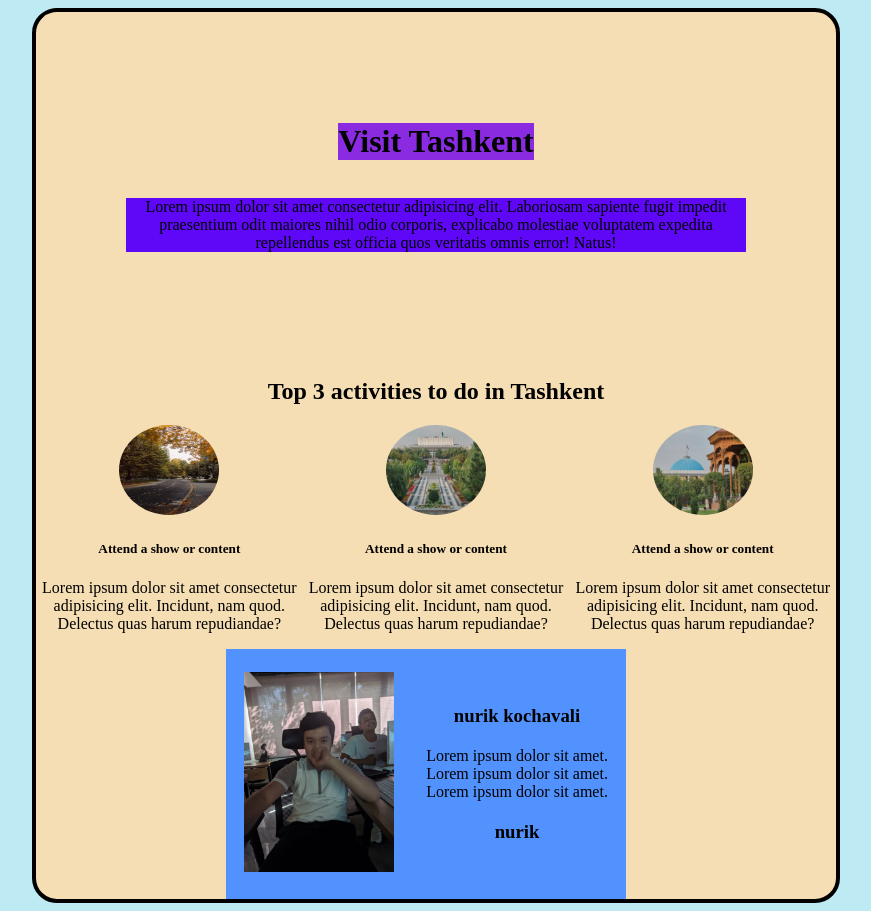
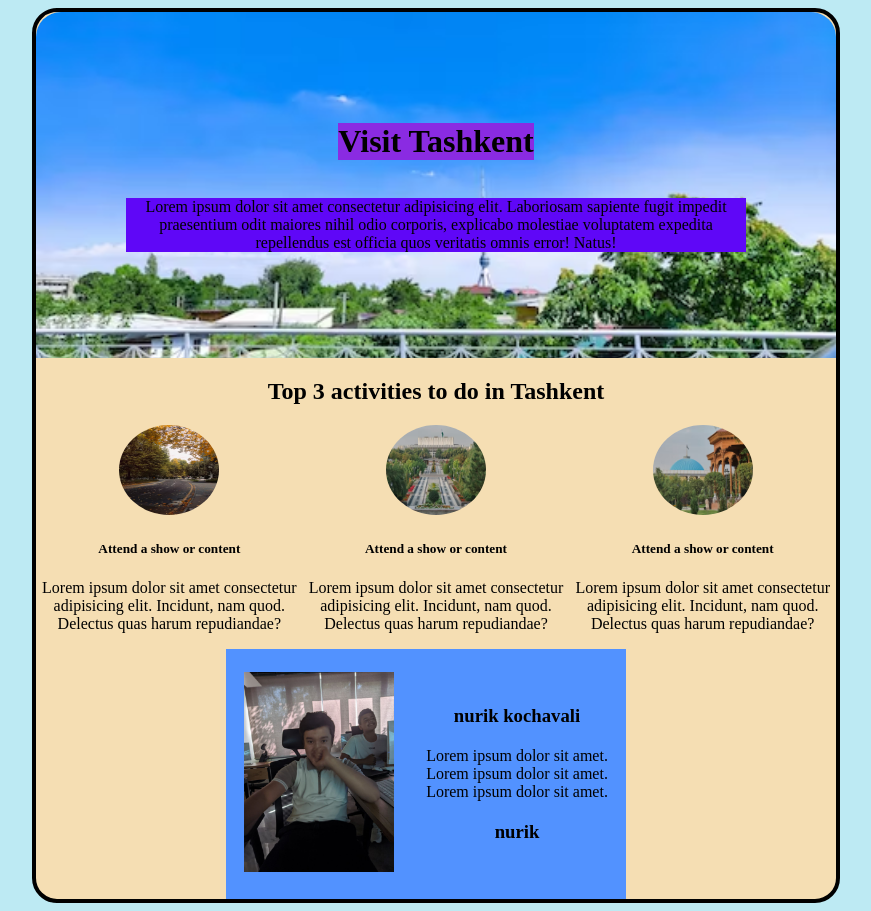
Before and after one commit to Fayozhon/nurik, a plain HTML site: page index.html in a window 1280 px wide. Shown: the whole page, without its empty margins (204-1075 px from the left). Drawn offline with Linux system fonts and the light colour scheme.

Commit message:
Update style.css

```diff
--- a/style.css
+++ b/style.css
@@ -12,7 +12,7 @@ main {
 }
 
 .container-1 {
-    background-image: url('./images/photo-1561670653-9fb4207e997d.avif');
+    background-image: url('photo-1561670653-9fb4207e997d.avif');
     background-size: cover;
     padding: 90px;
     border-top-right-radius: 25px;
```
